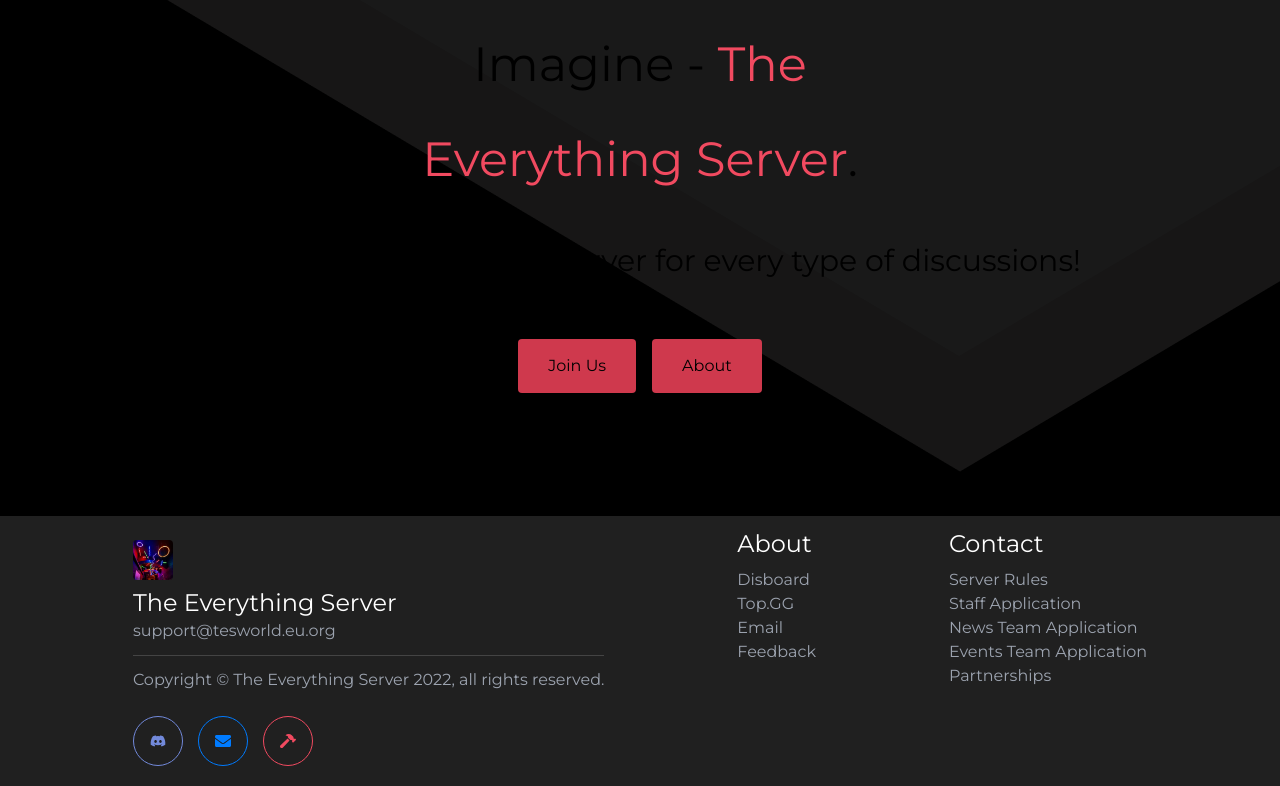
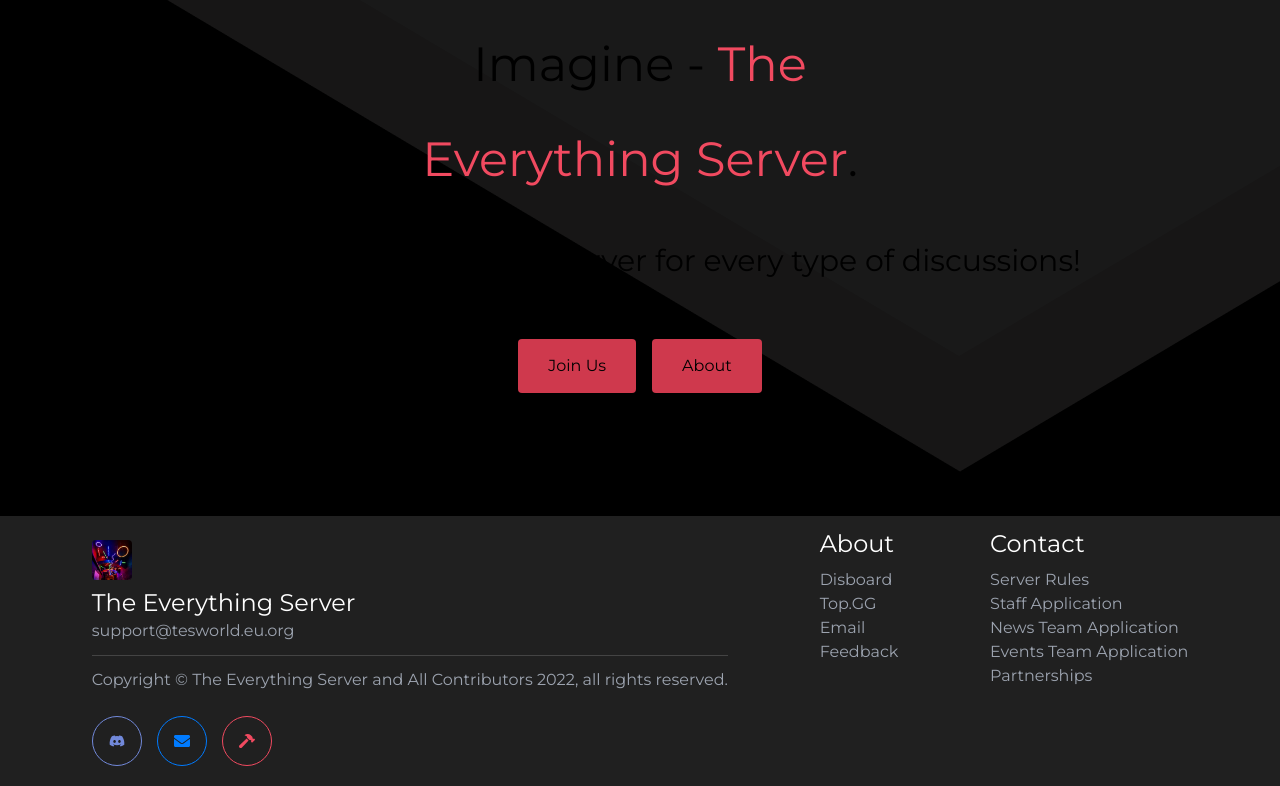
Before and after one commit to arya312/tes-website, a Next.js app: page / in a window 1280 px wide. Shown: the part 281-1067 px from the top of the page. Built offline with nearby package versions, Linux system fonts and the light colour scheme.

Commit message:
feat(footer): add contributors' credit
* Add contributors' copyright
* Add a link to the contributors page on GitHub

```diff
--- a/src/components/Footer.js
+++ b/src/components/Footer.js
@@ -12,7 +12,7 @@ export default function Footer() {
                     <div className='text-lg md:text-2xl text-white'>The Everything Server</div>
                     <p><a href='mailto:support@tesworld.eu.org' className='hover:underline'>support@tesworld.eu.org</a></p>
                     <hr className='border-t border-t-[#444] my-3' />
-                    <p>Copyright &copy; The Everything Server {new Date().getFullYear()}, all rights reserved.</p>
+                    <p>Copyright &copy; The Everything Server and <a href="https://github.com/onesoft-sudo/tes-website/graphs/contributors">All Contributors</a> {new Date().getFullYear()}, all rights reserved.</p>
 
                     <br />
 
```
